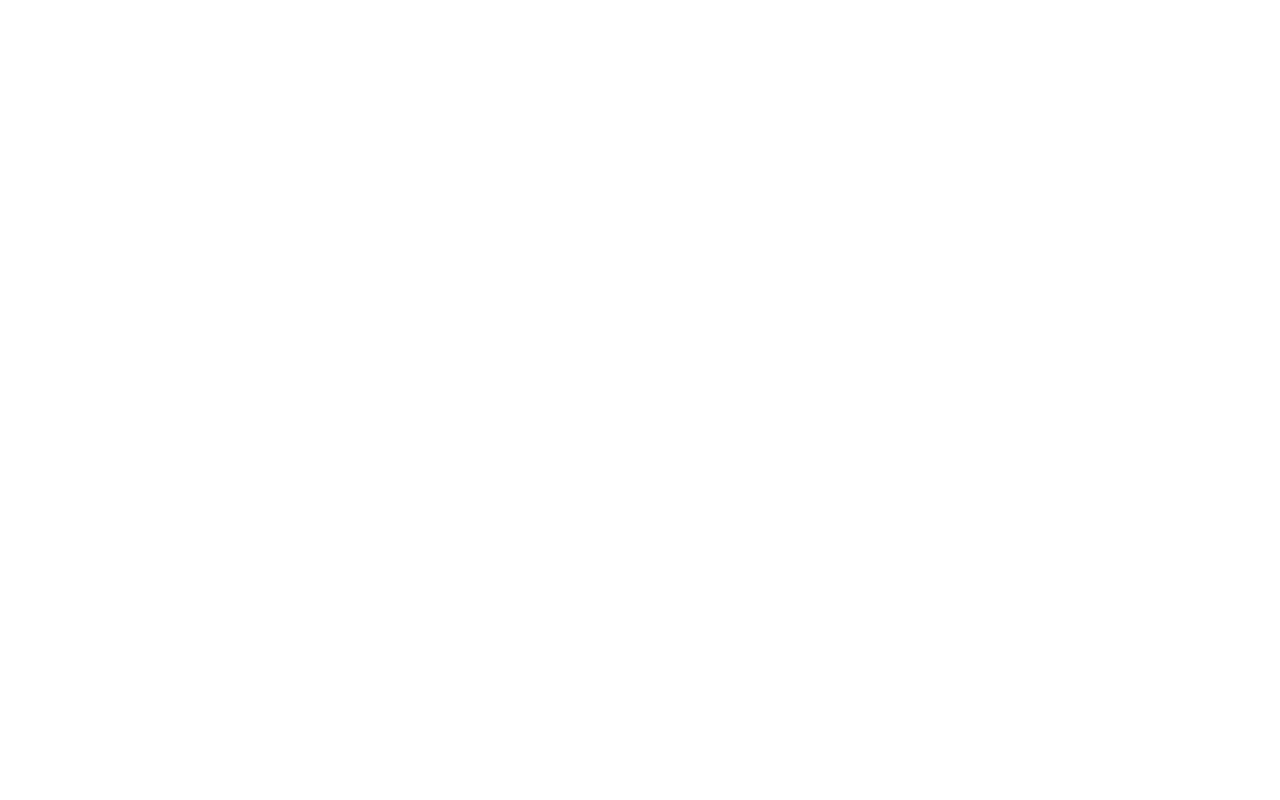
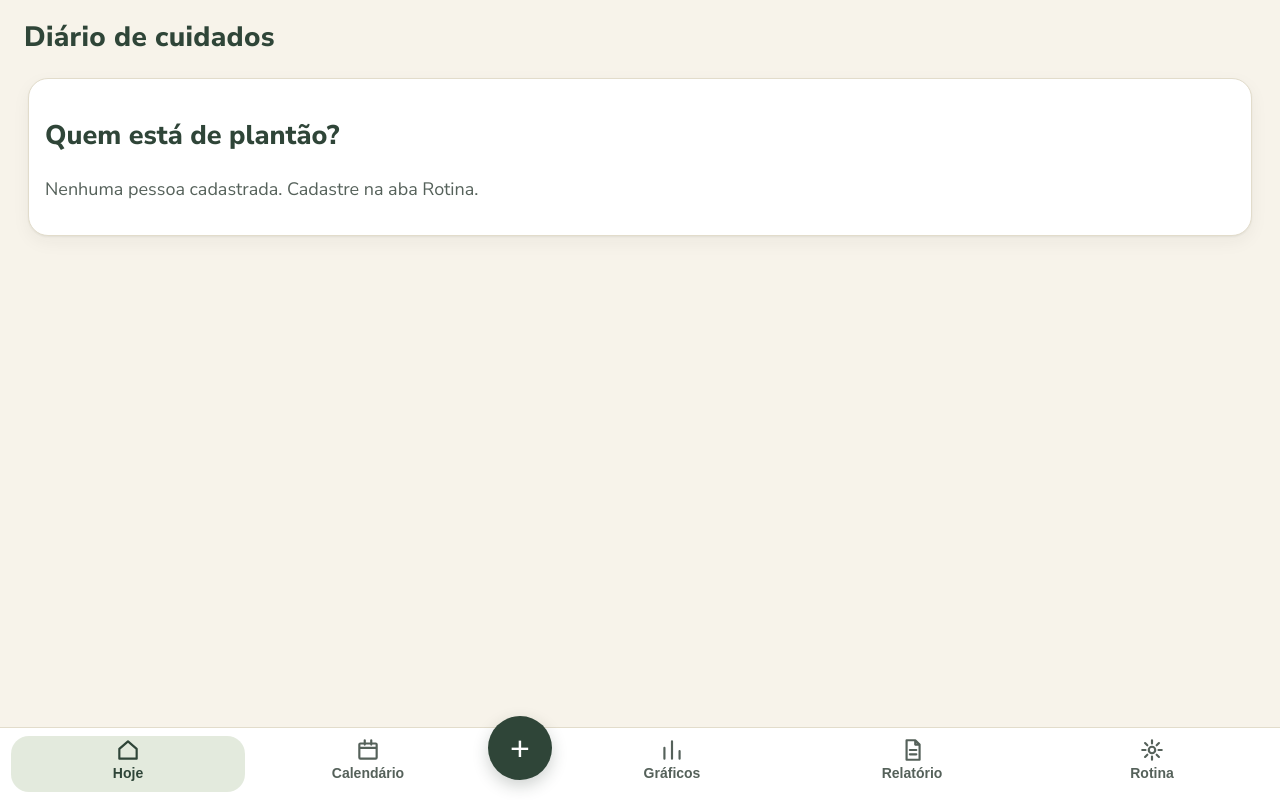
Before and after one commit to rogeriopuglia/diario-cuidados, a plain HTML site: page index.html in a window 1280 px wide. Drawn offline with Linux system fonts and the light colour scheme; the site is published under a folder, as on GitHub Pages, so addresses that start at the root find nothing.

Commit message:
Add files via upload

```diff
--- a/index.html
+++ b/index.html
@@ -4,9 +4,9 @@
     <meta charset="UTF-8" />
     <meta name="viewport" content="width=device-width, initial-scale=1, viewport-fit=cover" />
     <title>Diário de cuidados</title>
-    <script type="module" crossorigin src="/assets/index-BWFgfHGm.js"></script>
-    <link rel="stylesheet" crossorigin href="/assets/index-CZOkw0X5.css">
-  <link rel="manifest" href="/manifest.webmanifest"><script id="vite-plugin-pwa:register-sw" src="/registerSW.js"></script></head>
+    <script type="module" crossorigin src="./assets/index-MdslnEbf.js"></script>
+    <link rel="stylesheet" crossorigin href="./assets/index-SQH5iUHu.css">
+  <link rel="manifest" href="./manifest.webmanifest"><script id="vite-plugin-pwa:register-sw" src="./registerSW.js"></script></head>
   <body>
     <div id="app"></div>
   </body>
```
